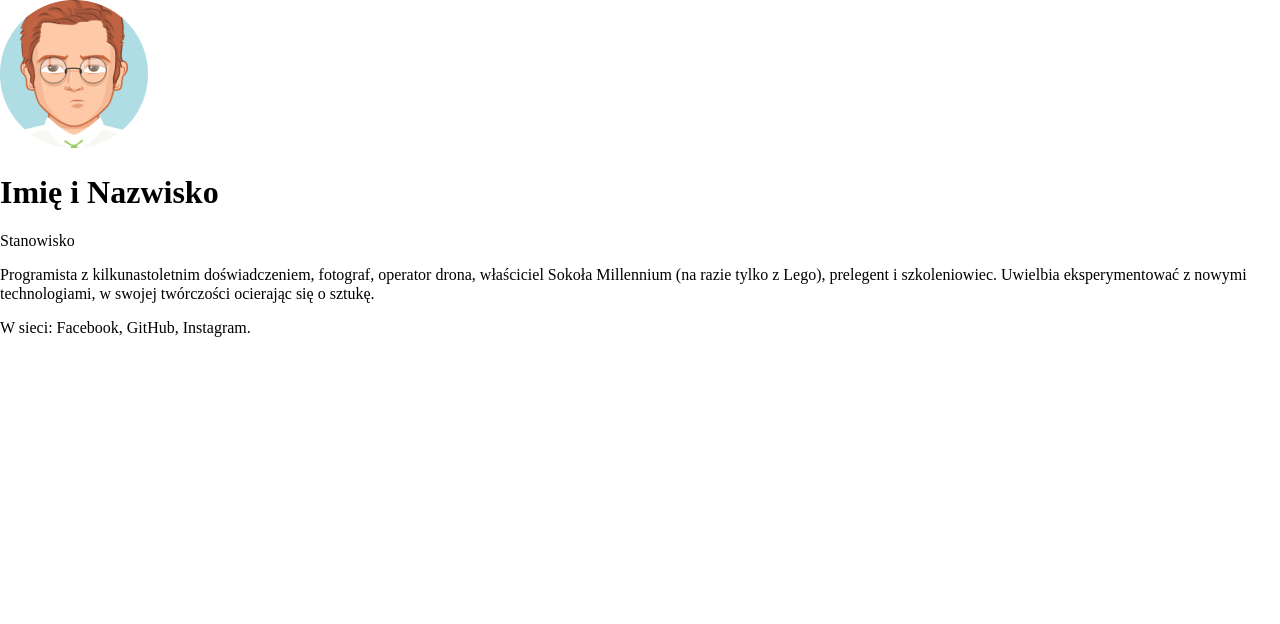
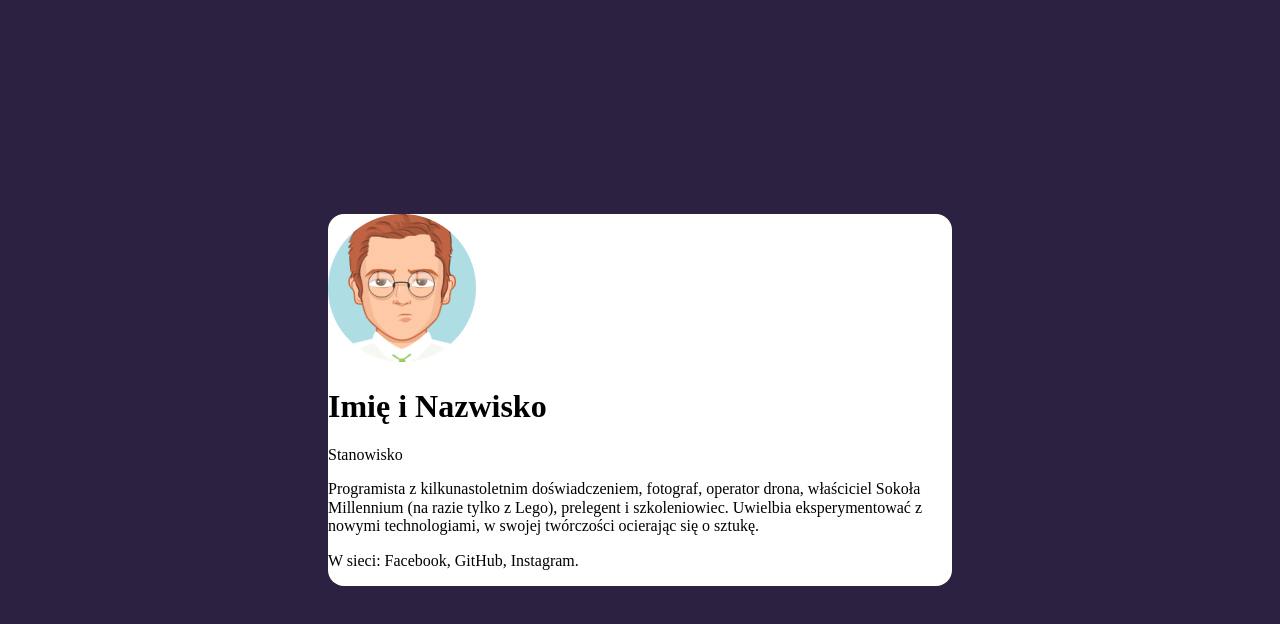
Before and after one commit to rafal-rycerz/business-card, a plain HTML site: page index.html in a window 1280 px wide. Drawn offline with Linux system fonts and the light colour scheme.

Commit message:
Initial CSS

```diff
--- a/index.html
+++ b/index.html
@@ -8,21 +8,23 @@
     <link href="style.css" rel="stylesheet" type="text/css" />
   </head>
   <body>
-    <main>
-      <img src="avatar.png" />
-      <header>
-        <h1>Imię i Nazwisko</h1>
-        <p>Stanowisko</p>
-      </header>
+    <main class="main">
+      <article>
+        <img src="avatar.png" />
+        <header>
+          <h1>Imię i Nazwisko</h1>
+          <p>Stanowisko</p>
+        </header>
 
-      <article>
         <p>
           Programista z kilkunastoletnim doświadczeniem, fotograf, operator
           drona, właściciel Sokoła Millennium (na razie tylko z Lego), prelegent
           i szkoleniowiec. Uwielbia eksperymentować z nowymi technologiami, w
           swojej twórczości ocierając się o sztukę.
         </p>
-        <p>W sieci: Facebook, GitHub, Instagram.</p>
+        <p>
+          W sieci: Facebook, GitHub, Instagram.
+        </p>
       </article>
     </main>
   </body>
--- a/style.css
+++ b/style.css
@@ -0,0 +1,15 @@
+
+body{
+    background-color:#2C2141 ;
+    display: flex;
+    align-items: center;
+    justify-content: center;
+    height: 100vh;
+
+}
+.main {
+    background: #ffffff;
+    border-radius: 16px;
+    width: 624px;
+    margin: 16px;
+}
```
